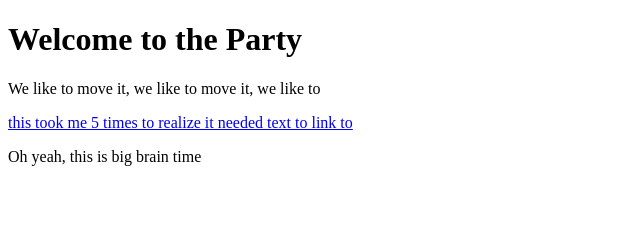
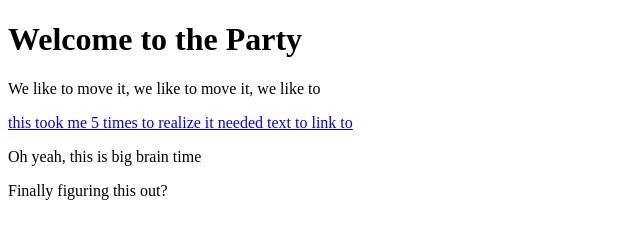
Before and after one commit to hayatae/Assignment2, a plain HTML site: page dreaded.html in a window 1280 px wide. Shown: the whole page, without its empty margins (0-640 px from the left). Drawn offline with Linux system fonts and the light colour scheme.

Commit message:
adding more words

```diff
--- a/dreaded.html
+++ b/dreaded.html
@@ -4,4 +4,5 @@
     <p>We like to move it, we like to move it, we like to</p>
     <a href="https://www.youtube.com/shorts/lcASHerzUuk">this took me 5 times to realize it needed text to link to</a>
 <p>Oh yeah, this is big brain time</p>
+<p>Finally figuring this out?</p>
 </html>
```
